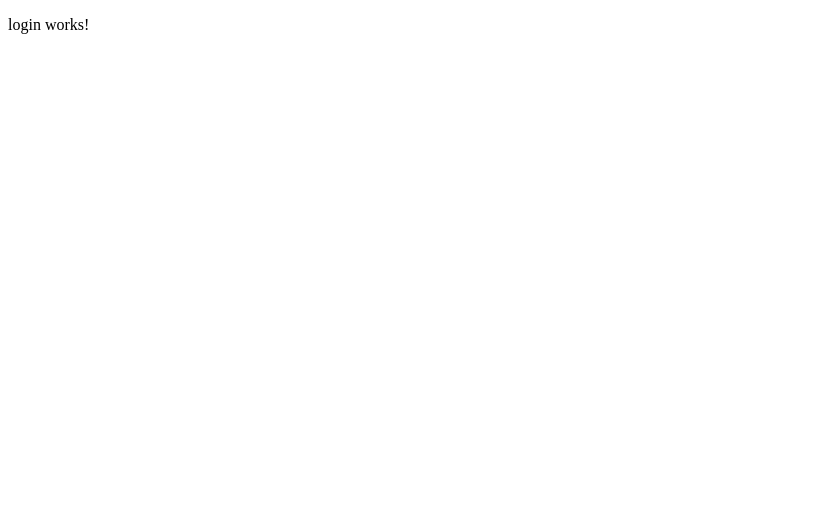
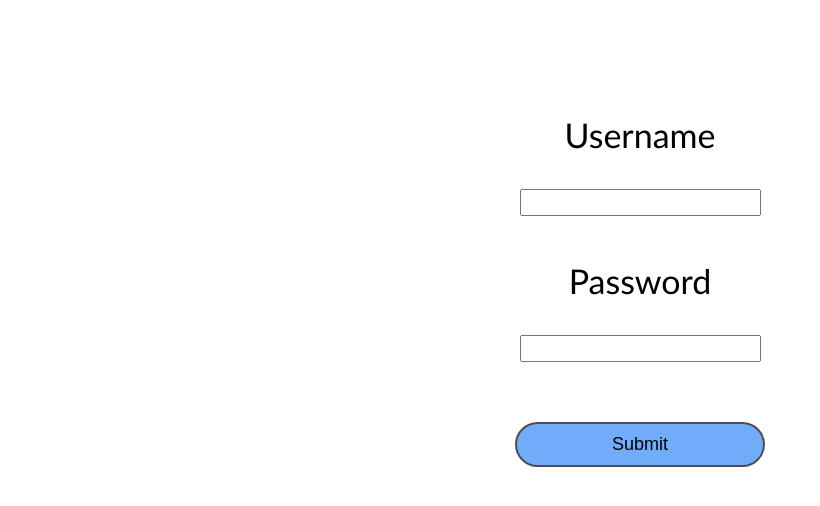
Before and after one commit to tommastommaster-ui/exercise10, an Angular app: page /login in a window 1280 px wide. Shown: the top 506 px of the page, without its empty margins (0-820 px from the left). Built offline with nearby package versions, Linux system fonts and the light colour scheme.

Commit message:
fast fertig nur noch 4

```diff
--- a/src/app/app.html
+++ b/src/app/app.html
@@ -1 +1 @@
-<router-outlet />
+<router-outlet></router-outlet>
--- a/src/app/auth/login/login.css
+++ b/src/app/auth/login/login.css
@@ -0,0 +1,46 @@
+.loginContainer{
+    display: flex;
+    justify-content: center;
+    align-items: center;
+    flex-direction: column;
+    margin-top: 10vh;
+    font-family: 'Gill Sans', 'Gill Sans MT', Calibri, 'Trebuchet MS', sans-serif;
+    gap: 10px;
+}
+
+p{
+    font-size: 34px;
+    font-weight: lighter;
+}
+
+input {
+    padding-inline: 30px;
+    padding-block: 4px;
+}
+
+.usernameCon{
+    display: flex;
+    flex-direction: column;
+    align-items: center;
+}
+
+.passCon{
+    display: flex;
+    flex-direction: column;
+    align-items: center;
+}
+
+button{
+    margin-top: 50px;
+    border: 2px solid rgb(77, 77, 77);
+    background-color: rgb(112, 172, 250);
+    padding: 10px;
+    width: 250px;
+    border-radius: 25px;
+    font-size: large;
+}
+
+button:hover{
+    background-color: rgb(50, 118, 227);
+    color:white;
+}
--- a/src/app/auth/login/login.html
+++ b/src/app/auth/login/login.html
@@ -1 +1,25 @@
-<p>login works!</p>
+<!DOCTYPE html>
+<html lang="en">
+
+<head>
+    <meta charset="UTF-8">
+    <meta name="viewport" content="width=device-width, initial-scale=1.0">
+    <link rel="stylesheet" href="login.css">
+    <title>Login</title>
+</head>
+
+<body>
+    <div class="loginContainer">
+        <div class="usernameCon">
+            <p>Username</p>
+            <input type="username">
+        </div>
+        <div class="passCon">
+            <p>Password</p>
+            <input type="password">
+        </div>
+        <button routerLink="/messages">Submit</button>
+    </div>
+</body>
+
+</html>
--- a/src/app/auth/login/login.ts
+++ b/src/app/auth/login/login.ts
@@ -1,8 +1,9 @@
 import { Component } from '@angular/core';
+import { RouterLink } from '@angular/router'
 
 @Component({
   selector: 'app-login',
-  imports: [],
+  imports: [RouterLink],
   templateUrl: './login.html',
   styleUrl: './login.css',
 })
--- a/src/app/intro/intro.css
+++ b/src/app/intro/intro.css
@@ -0,0 +1,24 @@
+.introContainer{
+    display: flex;
+    align-items: center;
+    flex-direction: column;
+    margin-top: 30vh;
+    font-family: 'Gill Sans', 'Gill Sans MT', Calibri, 'Trebuchet MS', sans-serif;
+    gap: 20px;
+    font-size: 25px;
+}
+
+button{
+    border: 2px solid rgb(77, 77, 77);
+    background-color: rgb(112, 172, 250);
+    padding-inline: 5vh;
+    padding-block: 1vh;
+    border-radius: 25px;
+    font-size: large;
+}
+
+button:hover{
+    background-color: rgb(50, 118, 227);
+    color:white;
+    padding-inline: 6vh;
+}
--- a/src/app/intro/intro.html
+++ b/src/app/intro/intro.html
@@ -1,7 +1,19 @@
-<div class="intro-container">
-  <h1>Willkommen beim Messenger! 💬</h1>
-  <p>Deine Nachrichten warten auf dich.</p>
-  <a routerLink="/login">
-    <button>Zum Login</button>
-  </a>
-</div>
+<!DOCTYPE html>
+<html lang="en">
+
+<head>
+  <meta charset="UTF-8">
+  <meta name="viewport" content="width=device-width, initial-scale=1.0">
+  <title>Login</title>
+  <link rel="stylesheet" href="intro.css">
+</head>
+
+<body>
+  <div class="introContainer">
+    <h1>Willkommen beim Messenger! 💬</h1>
+    <button routerLink="/login">Login</button>
+    <button routerLink="/messages">Messages</button>
+  </div>
+</body>
+
+</html>
--- a/src/app/intro/intro.ts
+++ b/src/app/intro/intro.ts
@@ -1,9 +1,10 @@
 import { Component } from '@angular/core';
 import { RouterLink } from '@angular/router'
 
+
 @Component({
   selector: 'app-intro',
-  imports: [],
+  imports: [RouterLink],
   templateUrl: './intro.html',
   styleUrl: './intro.css',
 })
```
